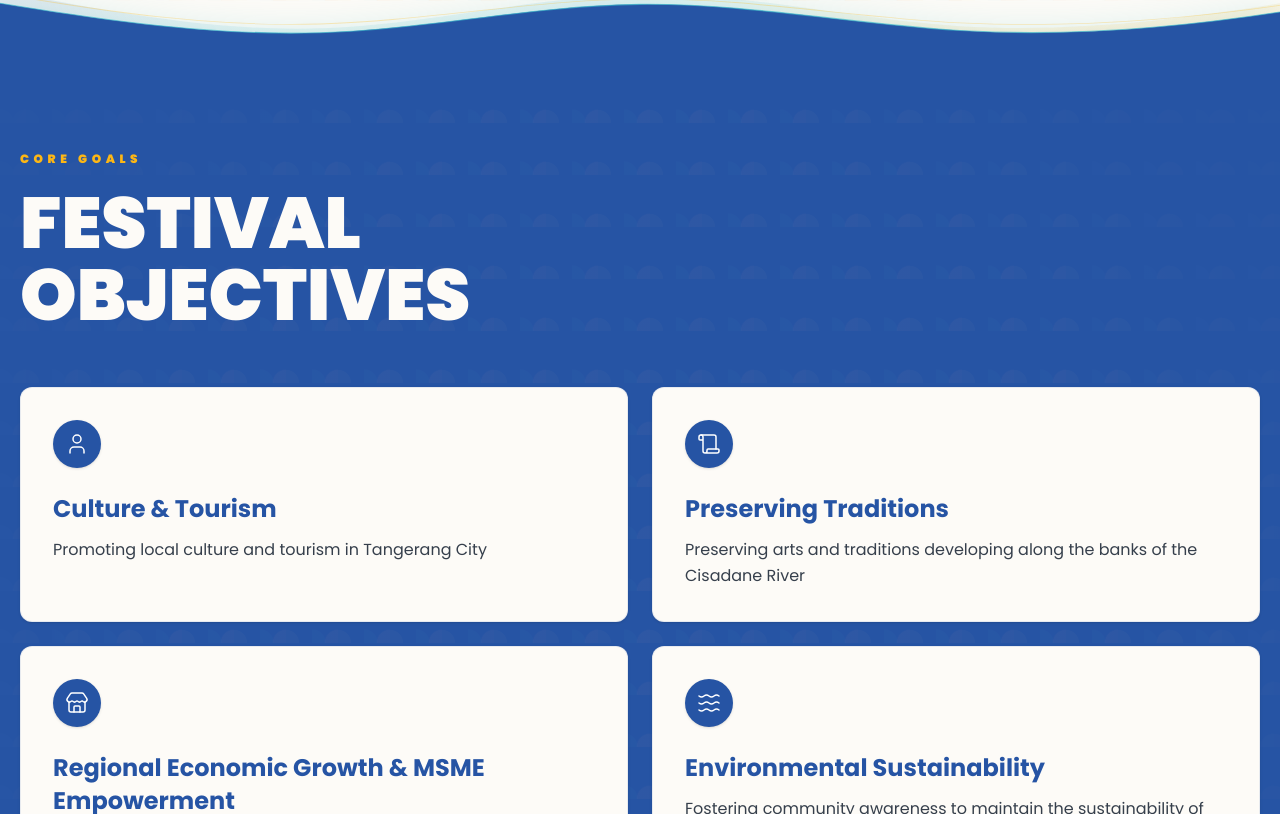
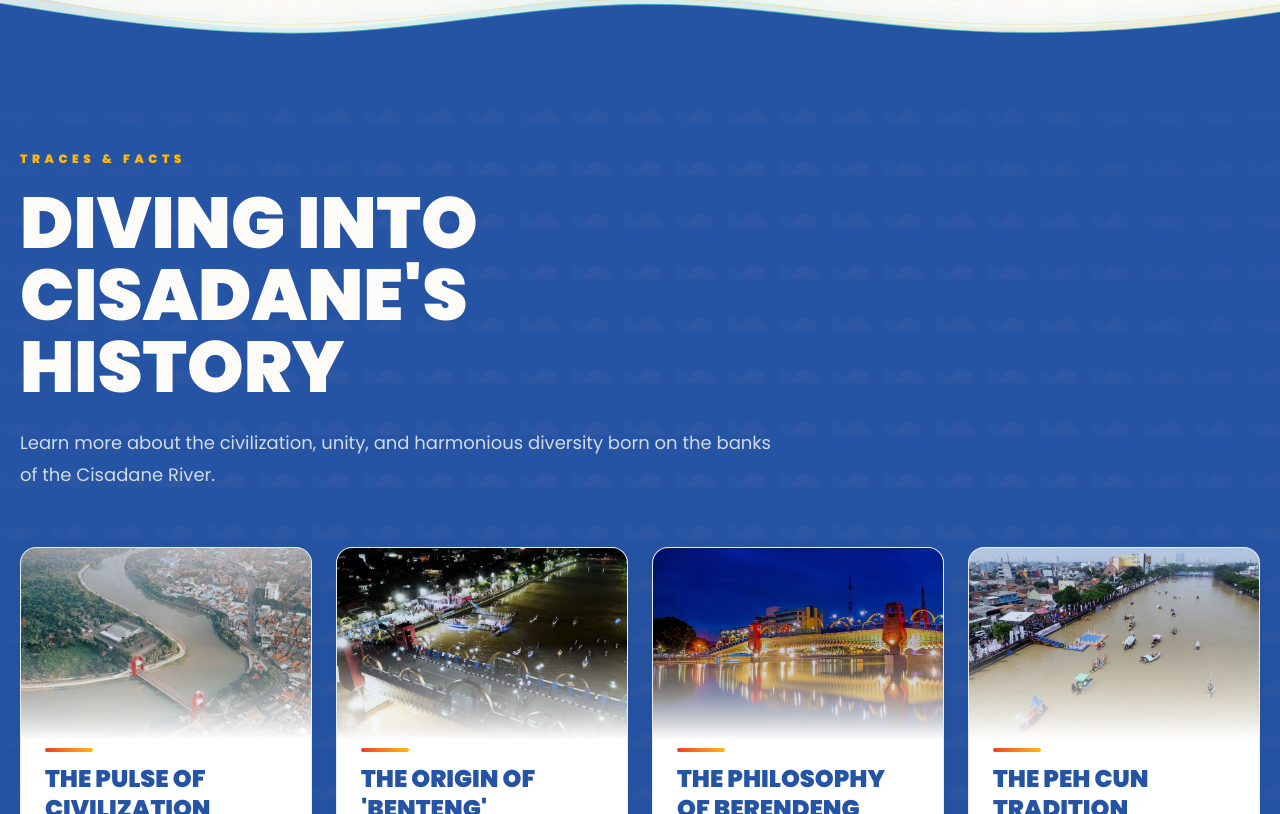
Before and after one commit to fyznugraha-pixel/cisadane, a Next.js app: page /festivalcisadane/en in a window 1280 px wide. Shown: the part 1866-2680 px from the top of the page. Built offline with nearby package versions, Linux system fonts and the light colour scheme.

Commit message:
refactor: optimize storytelling flow by swapping Objectives and History

```diff
--- a/src/app/[lang]/page.tsx
+++ b/src/app/[lang]/page.tsx
@@ -72,7 +72,7 @@ export default async function Home(props: { params: Promise<{ lang: string }> })
         <RiverSectionDivider className="text-[#2654A4]" />
       </section>
 
-      <ObjectivesSection dict={dict} />
+      <HistorySection dict={dict} />
 
       <section
         id="highlights"
@@ -189,10 +189,6 @@ export default async function Home(props: { params: Promise<{ lang: string }> })
         <RiverSectionDivider className="text-[#FDFBF7]" theme="light" />
       </section>
 
-      <HistorySection dict={dict} />
-
-      <ImpactSection dict={dict} />
-
       <section
         id="why-visit"
         className="section-shell relative bg-[#FDFBF7] text-[#041020] px-5 pb-36 pt-20"
@@ -237,6 +233,10 @@ export default async function Home(props: { params: Promise<{ lang: string }> })
         {/* Organic river transition into the blue section */}
         <RiverSectionDivider className="text-[#2654A4]" />
       </section>
+
+      <ImpactSection dict={dict} />
+
+      <ObjectivesSection dict={dict} />
 
       <SmartInnovationsSection dict={dict} />
 
--- a/src/components/sections/HistorySection.tsx
+++ b/src/components/sections/HistorySection.tsx
@@ -12,10 +12,10 @@ export default function HistorySection({ dict }: { dict: any }) {
   return (
     <section
       id="history"
-      className="section-shell relative bg-[#FDFBF7] text-[#041020] px-5 pb-36 pt-20 overflow-hidden"
+      className="section-shell relative bg-[#2654A4] text-[#FDFBF7] px-5 pb-36 pt-20 overflow-hidden"
     >
-      <WaterBubbles theme="light" hasWaveBottom={true} hasWaveTop={true} />
-      <SectionOrnaments dragonScale="strong" shapes="sparkles" lights="right" theme="light" />
+      <WaterBubbles theme="dark" hasWaveBottom={true} hasWaveTop={true} />
+      <SectionOrnaments dragonScale="strong" shapes="sparkles" lights="right" theme="dark" />
 
       <div className="section-inner">
         <Reveal>
@@ -24,7 +24,7 @@ export default function HistorySection({ dict }: { dict: any }) {
               eyebrow={dict.history.eyebrow}
               title={dict.history.title}
               description={dict.history.description}
-              theme="light"
+              theme="dark"
             />
           </div>
         </Reveal>
@@ -60,14 +60,14 @@ export default function HistorySection({ dict }: { dict: any }) {
           ))}
         </div>
 
-        <div className="mt-6 flex items-center justify-center gap-3 text-[#2654A4]/60 md:hidden animate-pulse">
+        <div className="mt-6 flex items-center justify-center gap-3 text-[#FDFBF7]/60 md:hidden animate-pulse">
           <span className="text-[10px] font-black uppercase tracking-[0.2em]">Geser</span>
           <MoveRight size={16} />
         </div>
       </div>
 
       {/* Organic river transition into the next section */}
-      <RiverSectionDivider className="text-[#2654A4]" />
+      <RiverSectionDivider className="text-[#FDFBF7]" theme="light" />
     </section>
   );
 }
--- a/src/components/sections/ObjectivesSection.tsx
+++ b/src/components/sections/ObjectivesSection.tsx
@@ -11,30 +11,33 @@ export default function ObjectivesSection({ dict }: { dict: Dictionary }) {
   const icons = [User, Scroll, Store, Waves];
 
   return (
-    <section className="section-shell relative px-5 pb-36 pt-20 bg-[#2654A4] text-[#FDFBF7]">
-      <WaterBubbles theme="dark" hasWaveBottom={true} hasWaveTop={true} />
-      <SectionOrnaments dragonScale="strong" shapes="sparkles" lights="right" theme="dark" />
+    <section className="section-shell relative px-5 pb-36 pt-20 bg-[#FDFBF7] text-[#041020]">
+      <WaterBubbles theme="light" hasWaveBottom={true} hasWaveTop={true} />
+      <SectionOrnaments dragonScale="strong" shapes="sparkles" lights="right" theme="light" />
       <div className="section-inner">
         <SectionHeading
           eyebrow={dict.objectives.eyebrow}
           title={dict.objectives.title}
-          align="left"
-          theme="dark"
+          description={dict.objectives.description}
+          align="center"
+          theme="light"
         />
 
-        <div className="mt-14 grid grid-cols-1 md:grid-cols-2 gap-6">
-          {dict.objectives.items.map((item, index) => {
+        <div className="mt-14 grid gap-6 md:grid-cols-2 lg:grid-cols-4 relative z-10">
+          {dict.objectives.items.map((item: any, index: number) => {
             const Icon = icons[index % icons.length];
             return (
-              <Reveal key={index} delay={index * 0.1}>
-                <div className="bg-[#FDFBF7] p-8 rounded-xl border border-[#2654A4]/10 h-full flex flex-col hover-rise transition-all duration-300 shadow-sm hover:shadow-md">
-                  <div className="bg-[#2654A4] w-12 h-12 rounded-full flex items-center justify-center mb-6 shadow-sm">
-                    <Icon className="text-white" size={24} strokeWidth={1.5} />
+              <Reveal key={item.title} delay={index * 0.1} y={20} className="h-full">
+                <div className="group relative flex h-full flex-col items-center text-center overflow-hidden rounded-2xl bg-white p-8 shadow-[0_8px_30px_rgba(4,16,32,0.06)] border border-[#2654A4]/10 transition-all duration-300 hover:-translate-y-2 hover:shadow-[0_15px_40px_rgba(38,84,164,0.12)]">
+                  <div className="mb-6 flex h-16 w-16 items-center justify-center rounded-2xl bg-gradient-to-br from-[#2654A4] to-[#1a3f7a] text-white shadow-lg transition-transform duration-500 group-hover:scale-110 group-hover:rotate-3">
+                    <Icon size={32} strokeWidth={1.5} />
                   </div>
-                  <h3 className="text-2xl font-bold text-[#2654A4] mb-3 leading-snug">
+
+                  <h3 className="font-display text-xl font-bold uppercase tracking-wide text-[#2654A4] mb-4">
                     {item.title}
                   </h3>
-                  <p className="text-[#041020]/80 leading-relaxed">
+
+                  <p className="text-sm leading-relaxed text-[#041020]/80">
                     {item.description}
                   </p>
                 </div>
@@ -44,8 +47,8 @@ export default function ObjectivesSection({ dict }: { dict: Dictionary }) {
         </div>
       </div>
 
-      {/* Organic river transition into the light section */}
-      <RiverSectionDivider className="text-[#FDFBF7]" theme="light" />
+      {/* Organic river transition into the next section */}
+      <RiverSectionDivider className="text-[#2654A4]" />
     </section>
   );
 }
```
